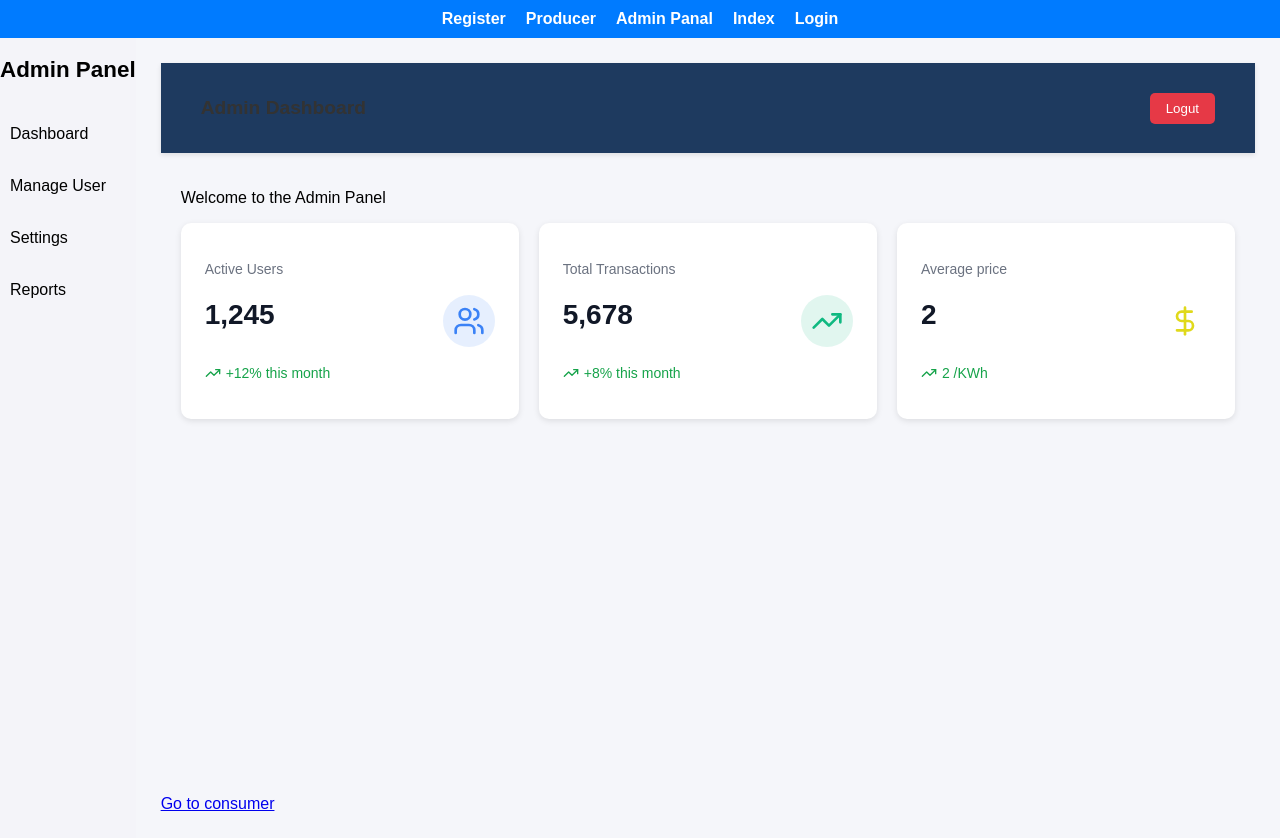
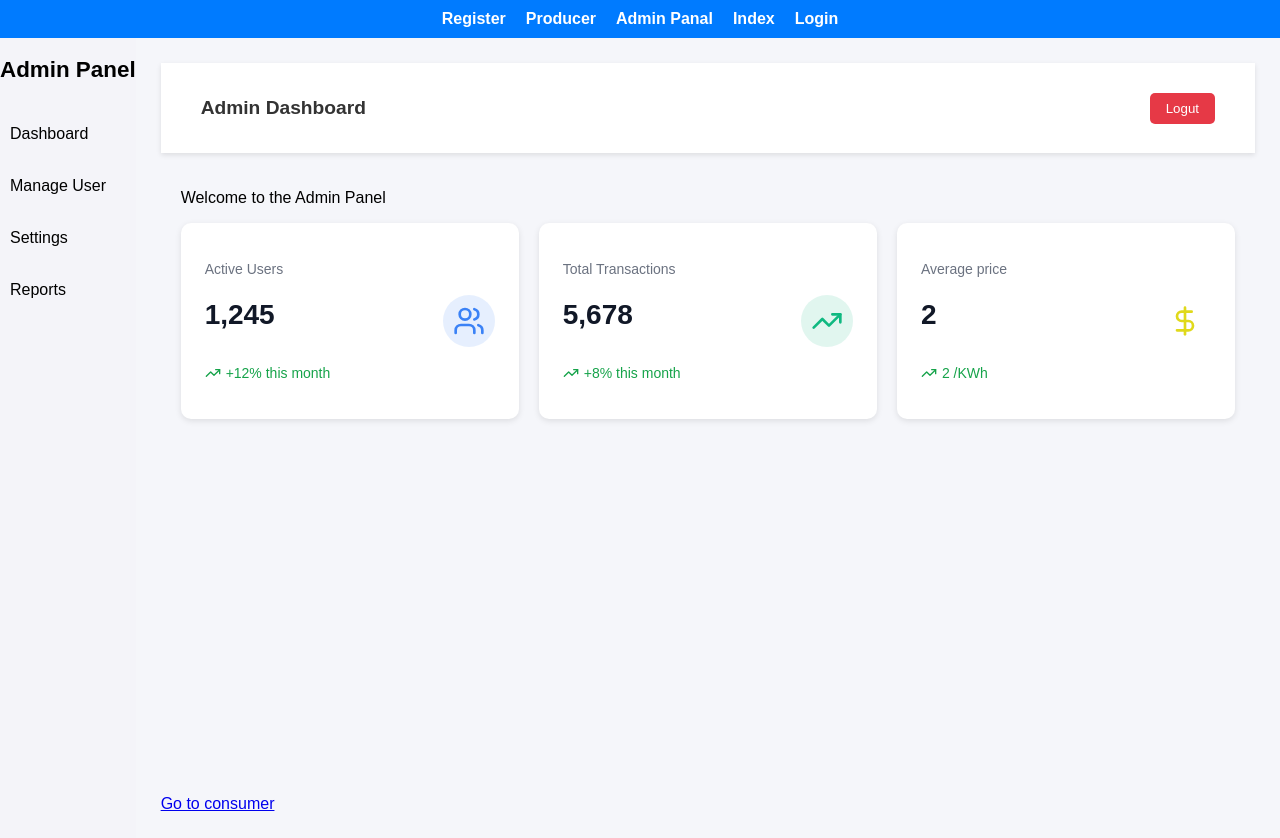
Before and after one commit to Team524342/Decentralized-Electricity-Credit-and-Trading-System, a React (Create React App) app in the folder dects/: page /adminpanal in a window 1280 px wide. Built offline with nearby package versions, Linux system fonts and the light colour scheme; the HTML template or start-up script is replaced by a standard one.

Commit message:
corrected admin navbar

```diff
--- a/dects/src/components/adminNavbar.jsx
+++ b/dects/src/components/adminNavbar.jsx
@@ -3,7 +3,7 @@ import "../assets/adminPanal.css";
 
 const AdminNavbar = () => {
     return  (
-        <div className="navbar">
+        <div className="navbar"  style={{backgroundColor :'#ffffff'}}>
             <h3 className="navbar-title">Admin Dashboard</h3>
             <div className="navbar-right">
                 <button className="logout-btn">Logut</button>
```
Also changed, not shown: 1 other file (tests, documents, lock files or other folders).
